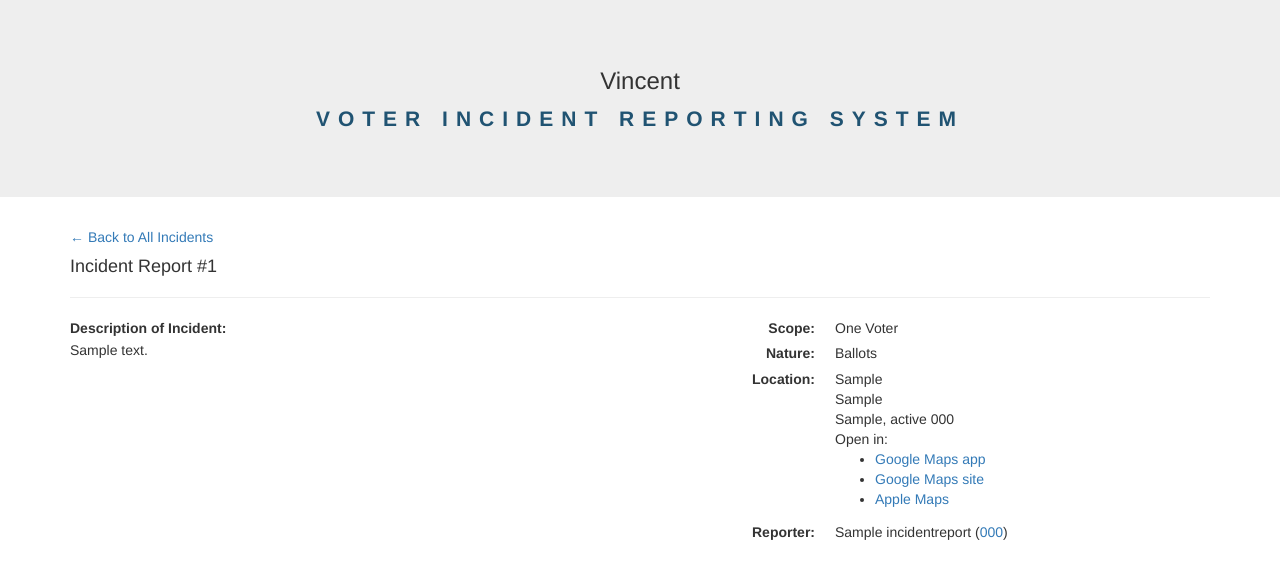
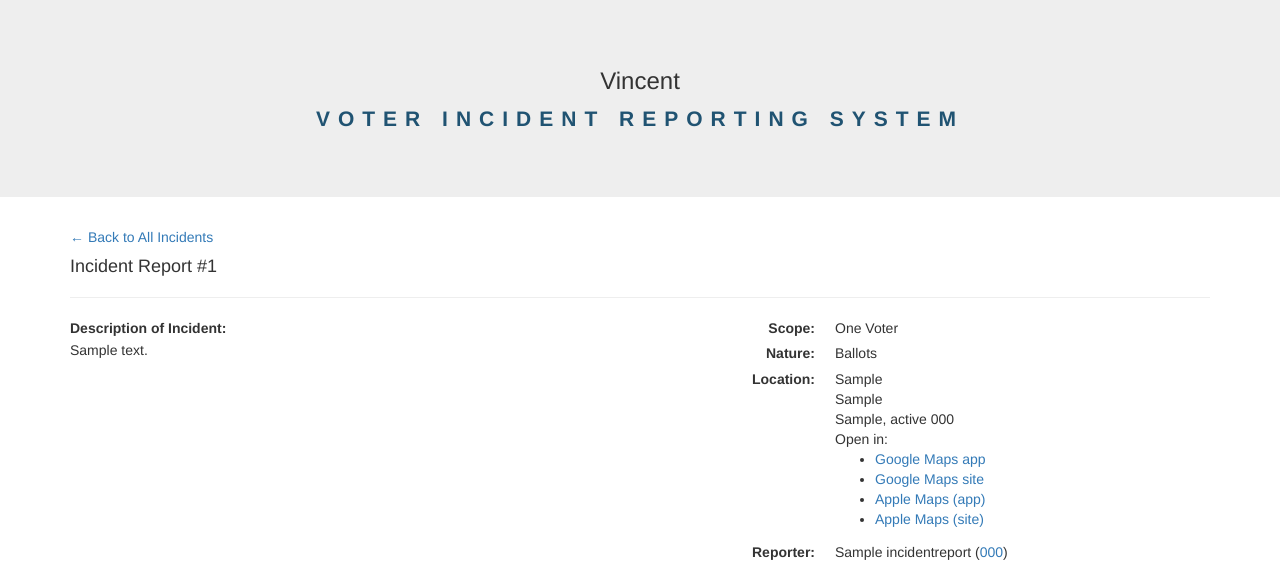
Before and after one commit to Bernie-2016/vincent, a Django app: page /incidents/1 in a window 1280 px wide. Shown: the top 564 px of the page. Run offline with Django 3.2, Linux system fonts and the light colour scheme; a user stored in the database is signed in; tables that the repository leaves empty hold one stand-in row (values such as "Sample post"); some libraries are stand-ins or nearby versions.

Commit message:
A few more.

```diff
--- a/vincent/templates/vincent/incidentreport_detail.html
+++ b/vincent/templates/vincent/incidentreport_detail.html
@@ -36,9 +36,10 @@
                         {{ object.polling_location.city }}, {{ object.polling_location.state }} {{ object.polling_location.zip }}<br />
                         Open in:
                             <ul class="inline">
-                                <li><a href="comgooglemaps://{{ object.polling_location.pollinglocation|urlencode }}%2C+{{ object.polling_location.addr|urlencode }}%2C+{{ object.polling_location.city|urlencode }}%2C+{{ object.polling_location.state|urlencode }}+{{ object.polling_location.zip|urlencode }}">Google Maps app</a></li>
+                                <li><a href="comgooglemaps://?q={{ object.polling_location.pollinglocation|urlencode }}%2C+{{ object.polling_location.addr|urlencode }}%2C+{{ object.polling_location.city|urlencode }}%2C+{{ object.polling_location.state|urlencode }}+{{ object.polling_location.zip|urlencode }}">Google Maps app</a></li>
                                 <li><a href="https://www.google.com/maps/place/{{ object.polling_location.pollinglocation|urlencode }}%2C+{{ object.polling_location.addr|urlencode }}%2C+{{ object.polling_location.city|urlencode }}%2C+{{ object.polling_location.state|urlencode }}+{{ object.polling_location.zip|urlencode }}">Google Maps site</a></li>
-                                <li><a href="maps://{{ object.polling_location.pollinglocation|urlencode }}%2C+{{ object.polling_location.addr|urlencode }}%2C+{{ object.polling_location.city|urlencode }}%2C+{{ object.polling_location.state|urlencode }}+{{ object.polling_location.zip|urlencode }}">Apple Maps</a></li>
+                                <li><a href="maps://?q={{ object.polling_location.pollinglocation|urlencode }}%2C+{{ object.polling_location.addr|urlencode }}%2C+{{ object.polling_location.city|urlencode }}%2C+{{ object.polling_location.state|urlencode }}+{{ object.polling_location.zip|urlencode }}">Apple Maps (app)</a></li>
+                                <li><a href="http://maps.apple.com/?q={{ object.polling_location.pollinglocation|urlencode }}%2C+{{ object.polling_location.addr|urlencode }}%2C+{{ object.polling_location.city|urlencode }}%2C+{{ object.polling_location.state|urlencode }}+{{ object.polling_location.zip|urlencode }}">Apple Maps (site)</a></li>
                             </ul>
                     </dd>
                 <dt>Reporter:</dt>
```
